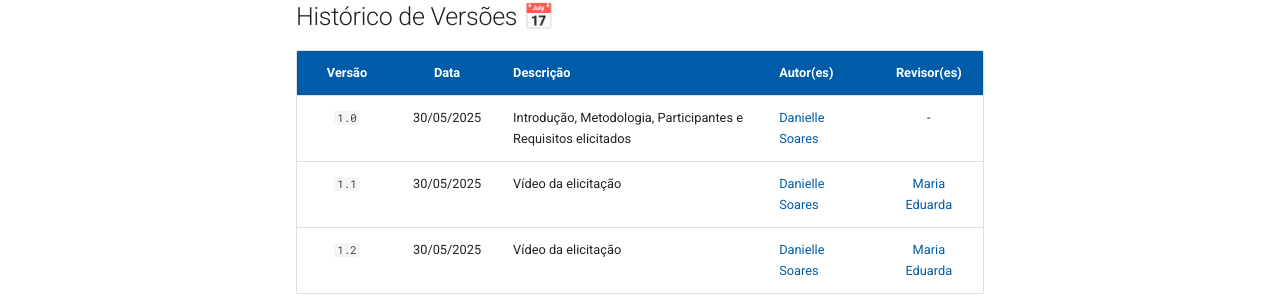
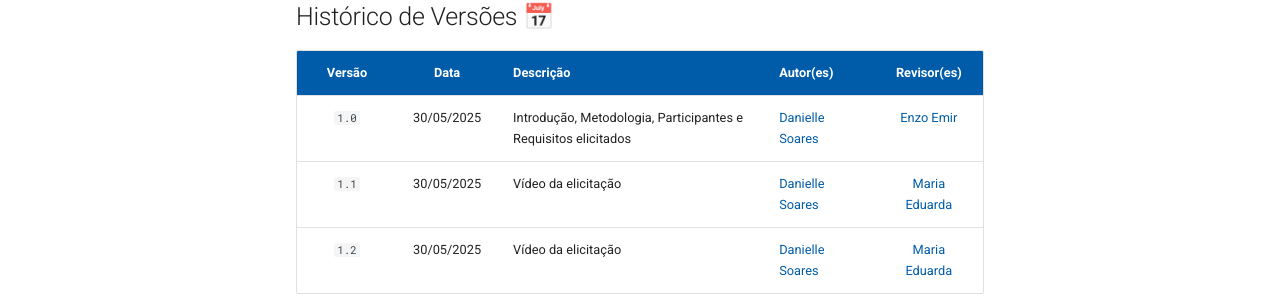
Before and after one commit to eduardodpms/REQ-FGTS, an MkDocs documentation site: the page built from docs/Elicitacao/Tecnicas-de-Elicitacao/Brainstorming.md, in a window 1280 px wide and 900 px high, scrolled down 4359 px. Shown: the part 522-824 px from the top of the window. Built offline with MkDocs 1.6.1 and Material for MkDocs 9.7.7, drawn with Linux system fonts in a browser that asks for light colours; comment, search, counter and statistics services are not loaded.

Commit message:
Update Brainstorming.md

```diff
--- a/docs/Elicitacao/Tecnicas-de-Elicitacao/Brainstorming.md
+++ b/docs/Elicitacao/Tecnicas-de-Elicitacao/Brainstorming.md
@@ -137,6 +137,6 @@ Legenda das Tabelas 3 e 4:
 
 | Versão | Data       | Descrição                                      | Autor(es)   | Revisor(es) |
 |:------:|:----------:|:-----------------------------------------------|:------------|:-----------:|
-|  `1.0`   | 30/05/2025 | Introdução, Metodologia, Participantes e Requisitos elicitados  | [Danielle Soares](https://github.com/danielle-soaress)   | - |
+|  `1.0`   | 30/05/2025 | Introdução, Metodologia, Participantes e Requisitos elicitados  | [Danielle Soares](https://github.com/danielle-soaress)   | [Enzo Emir](https://github.com/EnzoEmir) |
 |  `1.1`   | 30/05/2025 | Vídeo da elicitação  | [Danielle Soares](https://github.com/danielle-soaress)   | [Maria Eduarda](https://github.com/dudaa28) |
 |  `1.2`   | 30/05/2025 | Vídeo da elicitação  | [Danielle Soares](https://github.com/danielle-soaress)   | [Maria Eduarda](https://github.com/dudaa28) |
```
